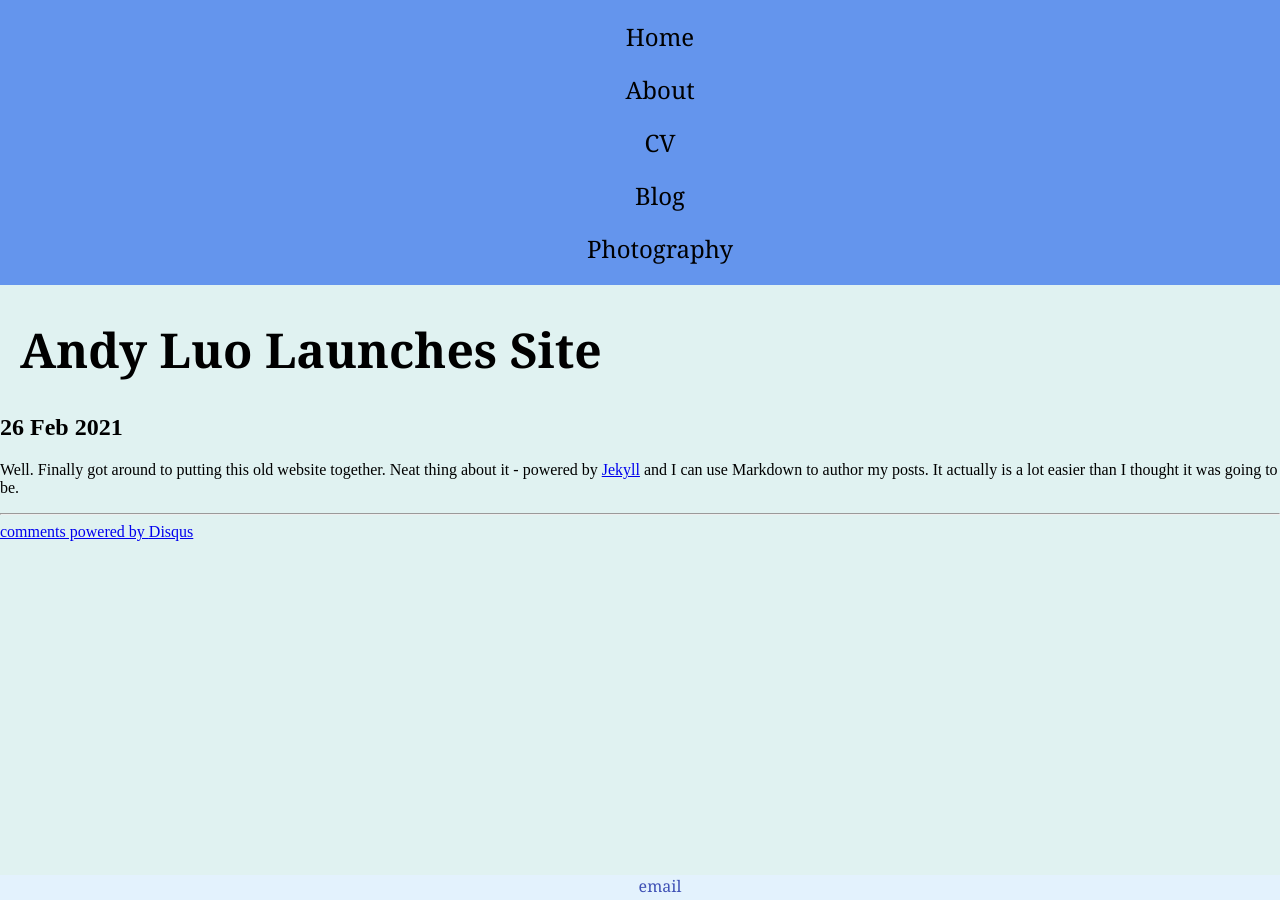
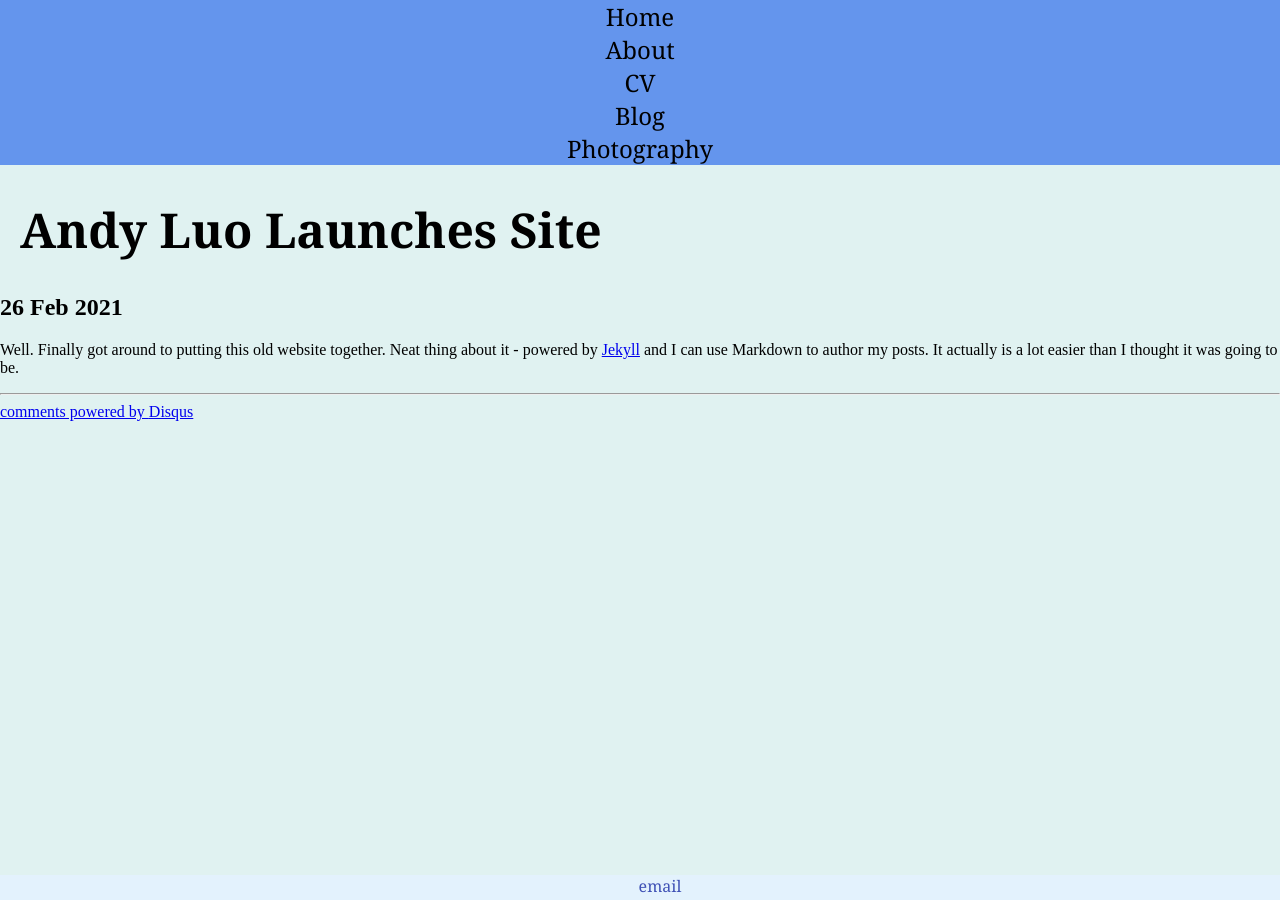
Before and after one commit to Andy8647/Andy8647.github.io, a Jekyll site: the page built from _posts/2021-02-26-andy-luo-site-launched.md, in a window 1280 px wide. Built offline with Jekyll 4.4.1, drawn with Linux system fonts in a browser that asks for light colours; comment, search, counter and statistics services are not loaded.

Commit message:
navibar modify

```diff
--- a/_layouts/default.html
+++ b/_layouts/default.html
@@ -6,21 +6,11 @@
     <link rel="stylesheet" type="text/css" href="/css/styles.css" />
   </head>
   <body>
-    <div class="navibar">
-      <ul>
-		<li class="naviLi">
+    <nav class="navibar">
       <a href="/" class="naviLiA"> Home </a>
-		  </li>
-        <li class="naviLi">
       <a href="/about" class="naviLiA"> About </a>
-        </li>
-        <li class="naviLi">
       <a href="/cv" class="naviLiA"> CV </a>
-        </li>
-        <li class="naviLi">
       <a href="/blog" class="naviLiA"> Blog </a>
-        </li>
-        <li class="naviLi">
       <a
         href="https://500px.com/p/andy8647lgc?view=photos"
         target="_blank"
@@ -28,9 +18,7 @@
       >
         Photography
       </a>
-        </li>
-      </ul>
-    </div>
+    </nav>
 
     <div class="container">{{ content }}</div>
     <!-- /.container -->
```
Lines whose indentation alone changed are shown as unchanged.
